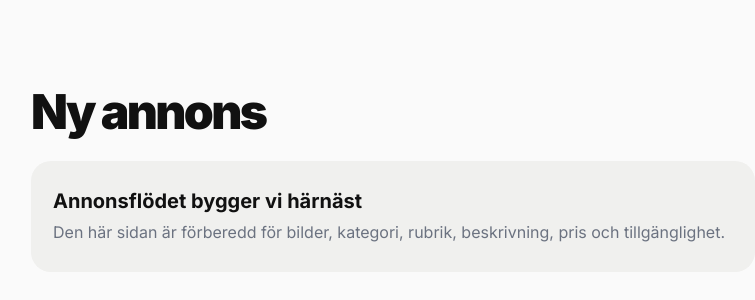
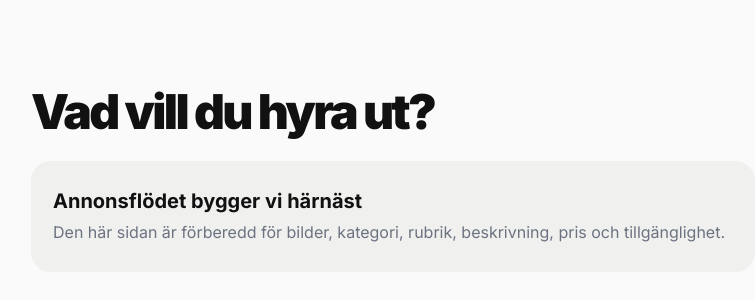
Before and after one commit to peralmkvist/hyrbart-webapp, a Next.js app in the folder hyrbart-webapp/: page /sv/vard/annonser/ny in a window 1280 px wide. Shown: the top 300 px of the page, without its empty margins (247-1002 px from the left). Built offline with nearby package versions, Linux system fonts and the light colour scheme; no server answers.

Commit message:
Align new listing header with host pages

```diff
--- a/hyrbart-webapp/app/[locale]/vard/annonser/ny/page.tsx
+++ b/hyrbart-webapp/app/[locale]/vard/annonser/ny/page.tsx
@@ -3,8 +3,12 @@ export default async function NewListingPage({ params }: { params: Promise<{ loc
   const en = locale === 'en';
 
   return (
-    <section className="ds2Page">
-      <header className="ds2Header"><h1>{en ? 'New listing' : 'Ny annons'}</h1></header>
+    <section className="hostListingsPage">
+      <header className="hostListingsHeader">
+        <div>
+          <h1>{en ? 'What do you want to rent out?' : 'Vad vill du hyra ut?'}</h1>
+        </div>
+      </header>
       <div className="newListingPlaceholder">
         <h2>{en ? 'Listing flow coming next' : 'Annonsflödet bygger vi härnäst'}</h2>
         <p>{en ? 'This page is ready for photos, category, title, description, pricing and availability.' : 'Den här sidan är förberedd för bilder, kategori, rubrik, beskrivning, pris och tillgänglighet.'}</p>
```
